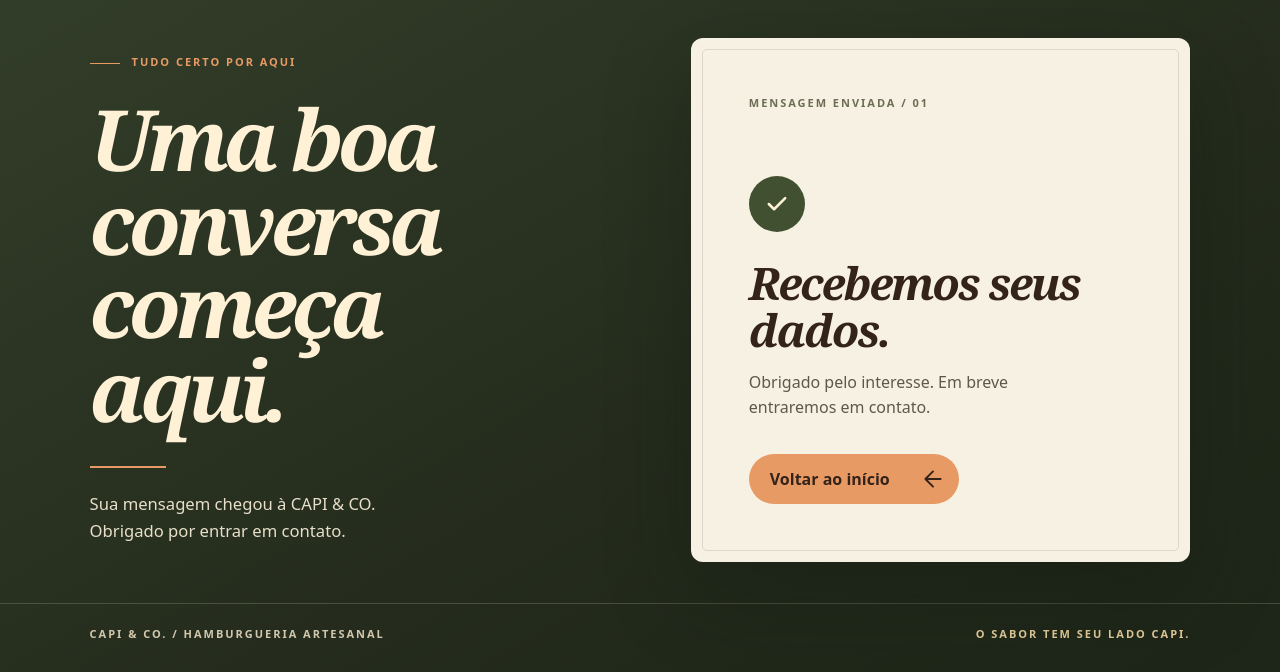
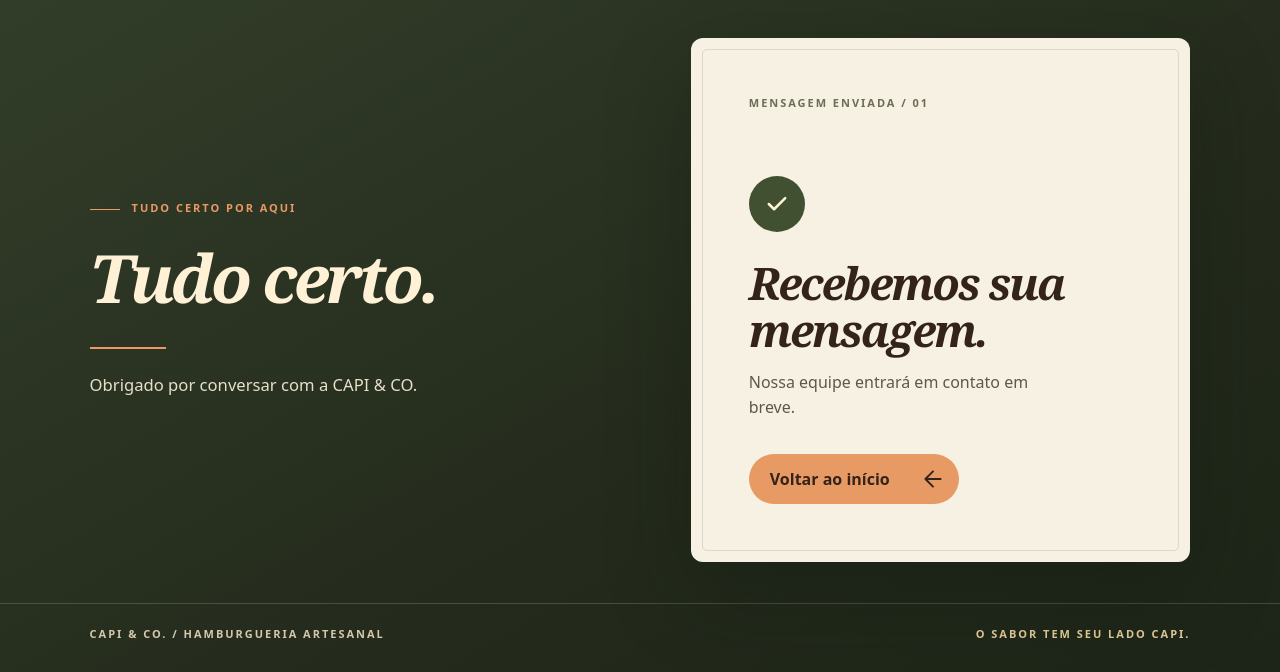
Before and after one commit to JoaquimNeto17/Capi_-_Co, a plain HTML site: page obrigado.html in a window 1280 px wide. Shown: the part 128-800 px from the top of the page. Drawn offline with Linux system fonts and the light colour scheme.

Commit message:
Refina tela de confirmação da CAPI & CO.

```diff
--- a/obrigado.html
+++ b/obrigado.html
@@ -19,10 +19,10 @@
     .header-note,.eyebrow,.card-label,.footer{font-size:11px;font-weight:700;letter-spacing:.18em;text-transform:uppercase}
     .header-note{color:#e6cd9b;text-align:right}
     .main{flex:1;min-height:0;display:grid;grid-template-columns:minmax(0,1fr) minmax(0,1fr);align-items:center;gap:clamp(48px,8vw,135px);padding-block:clamp(20px,5vh,70px)}
-    .intro{max-width:560px}
+    .intro{max-width:480px}
     .eyebrow{margin:0 0 26px;color:var(--accent)}
     .eyebrow::before{content:"";display:inline-block;width:30px;height:1px;background:currentColor;vertical-align:middle;margin-right:12px}
-    h1{margin:0;color:var(--cream);font:italic 700 clamp(54px,6.6vw,102px)/.99 Georgia,'Times New Roman',serif;letter-spacing:-.065em;text-wrap:balance}
+    h1{margin:0;color:var(--cream);font:italic 700 clamp(48px,5.2vw,76px)/1.04 Georgia,'Times New Roman',serif;letter-spacing:-.055em;text-wrap:balance}
     .intro-rule{display:block;width:76px;height:2px;background:var(--accent);margin:35px 0 23px}
     .intro-text{margin:0;max-width:36ch;color:#e7dfca;font-size:clamp(15px,1.3vw,18px);line-height:1.6}
     .card{position:relative;width:100%;max-width:550px;justify-self:end;padding:clamp(28px,4.5vw,61px);border-radius:12px;background:var(--paper);color:var(--ink);box-shadow:0 32px 85px #10190e55}
@@ -53,7 +53,7 @@
       .card p{margin-bottom:18px}
       .footer{padding-block:14px 18px}
     }
-    @media(max-width:800px){
+    @media(max-width:1100px){
       .main{grid-template-columns:minmax(0,1fr);gap:0;align-content:center;padding-block:16px}
       .intro,.footer{display:none}
       .card{max-width:560px;justify-self:center;padding:clamp(24px,5vw,42px)}
@@ -94,16 +94,16 @@
     <main class="main">
       <div class="intro">
         <p class="eyebrow">Tudo certo por aqui</p>
-        <h1>Uma boa conversa começa aqui.</h1>
+        <h1>Tudo certo.</h1>
         <span class="intro-rule" aria-hidden="true"></span>
-        <p class="intro-text">Sua mensagem chegou à CAPI &amp; CO. Obrigado por entrar em contato.</p>
+        <p class="intro-text">Obrigado por conversar com a CAPI &amp; CO.</p>
       </div>
       <section class="card" aria-labelledby="received-title">
         <div class="card-content">
           <span class="card-label">Mensagem enviada / 01</span>
           <span class="check" aria-hidden="true"><svg viewBox="0 0 24 24" fill="none" stroke="currentColor" stroke-width="2.2" stroke-linecap="round" stroke-linejoin="round"><path d="m5 12 4.5 4.5L19 7"/></svg></span>
-          <h2 id="received-title">Recebemos seus dados.</h2>
-          <p>Obrigado pelo interesse. Em breve entraremos em contato.</p>
+          <h2 id="received-title">Recebemos sua mensagem.</h2>
+          <p>Nossa equipe entrará em contato em breve.</p>
           <a class="back" href="/"><span>Voltar ao início</span><svg viewBox="0 0 24 24" fill="none" stroke="currentColor" stroke-width="1.8" stroke-linecap="round" stroke-linejoin="round" aria-hidden="true"><path d="M19 12H5m7-7-7 7 7 7"/></svg></a>
         </div>
       </section>
```
